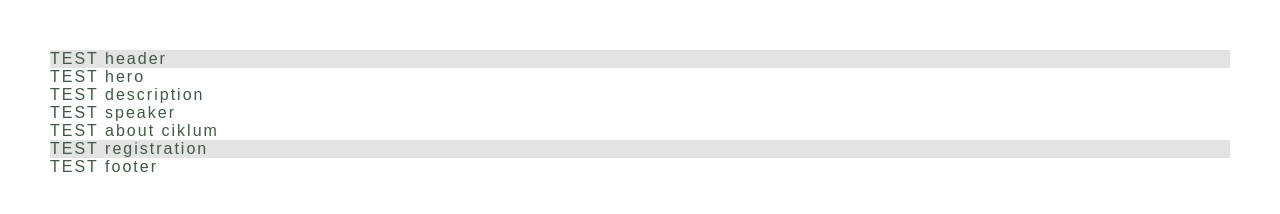
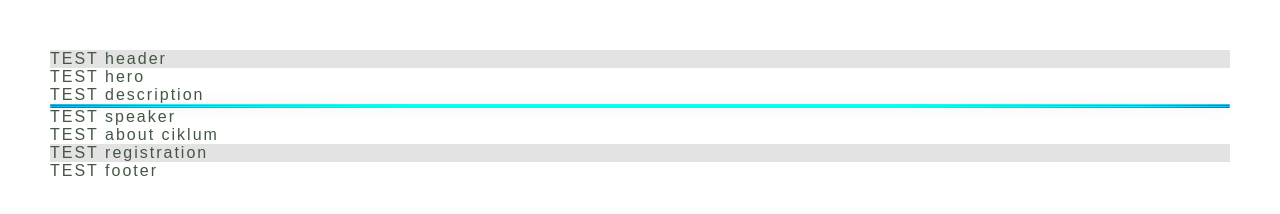
Before and after one commit to antonlazurko/ciklum.landing, a website: page src/index.html in a window 1280 px wide. Drawn offline with nearby package versions, Linux system fonts and the light colour scheme; files that its build step writes are made by us from their sources.

Commit message:
feat: add blocks styles; add box shadow

```diff
--- a/src/index.html
+++ b/src/index.html
@@ -12,7 +12,10 @@
     <div class="container">
         <div class="header">TEST header</div>
         <div class="hero">TEST hero</div>
-        <div class="description">TEST description</div>
+        <div class="description">TEST description
+            <div class="block"></div>
+            <div class="block"></div>
+        </div>
         <div class="speaker">TEST speaker</div>
         <div class="about-ciklum">TEST about ciklum</div>
         <div class="registration">TEST registration</div>
--- a/src/sass/_description.sass
+++ b/src/sass/_description.sass
@@ -0,0 +1,7 @@
+.block
+    border: 1px solid transparent
+    border-radius: 30px
+    background-image: linear-gradient(white, white), radial-gradient(ellipse at 51% 0%, rgba(0, 255, 235, 1) 0%, rgba(0, 255, 235, 1) 60%, rgba(7, 58, 187, 1) 100%, rgba(7, 58, 187, 1) 100%)
+    background-origin: border-box
+    background-clip: padding-box, border-box
+    box-shadow: $box-shadow
--- a/src/sass/_variables.sass
+++ b/src/sass/_variables.sass
@@ -3,4 +3,4 @@ $base-blue: #61A568
 $base-gray-light: rgb(227, 227, 227)
 $base-gray-dark: #101D2C
 
-$box-shadow: 0px .4rem .4rem rgba($base-gray-dark, 0.3)
+$box-shadow: 0 0 2rem  $base-gray-light
```
